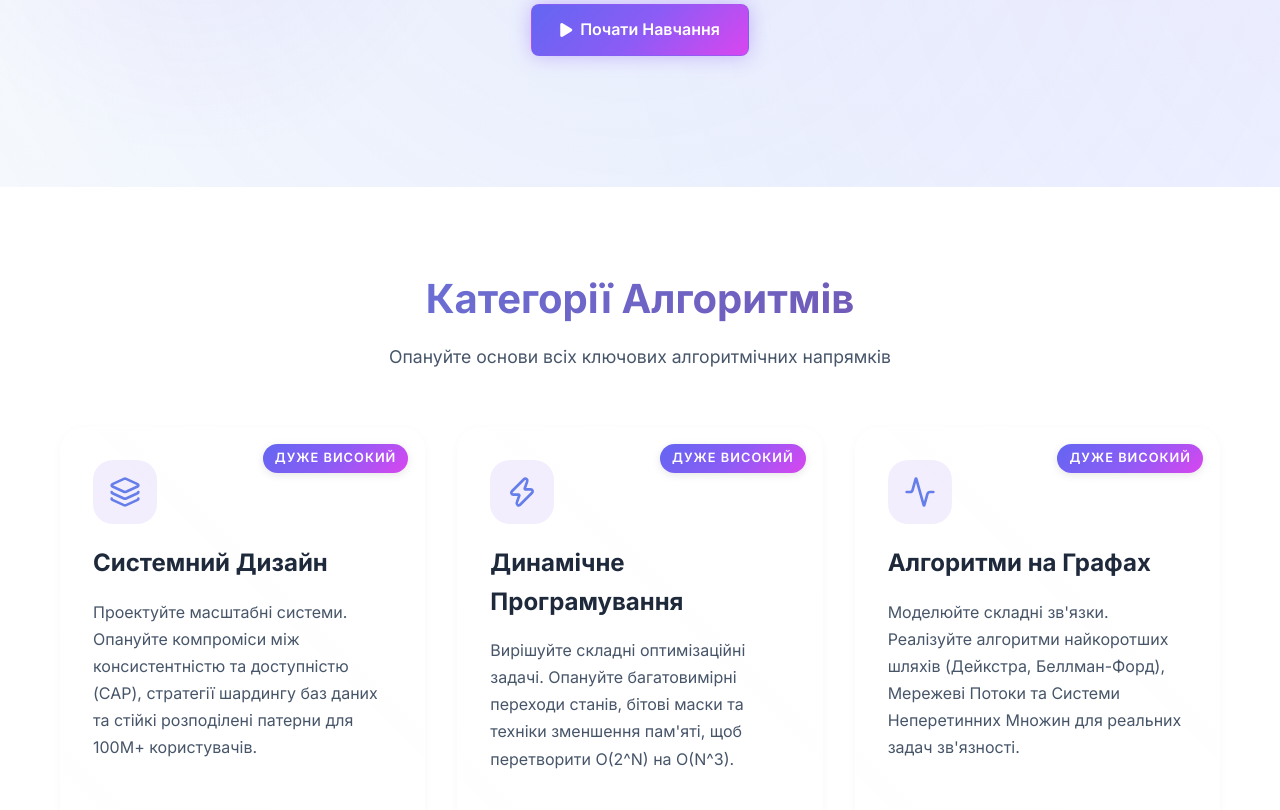
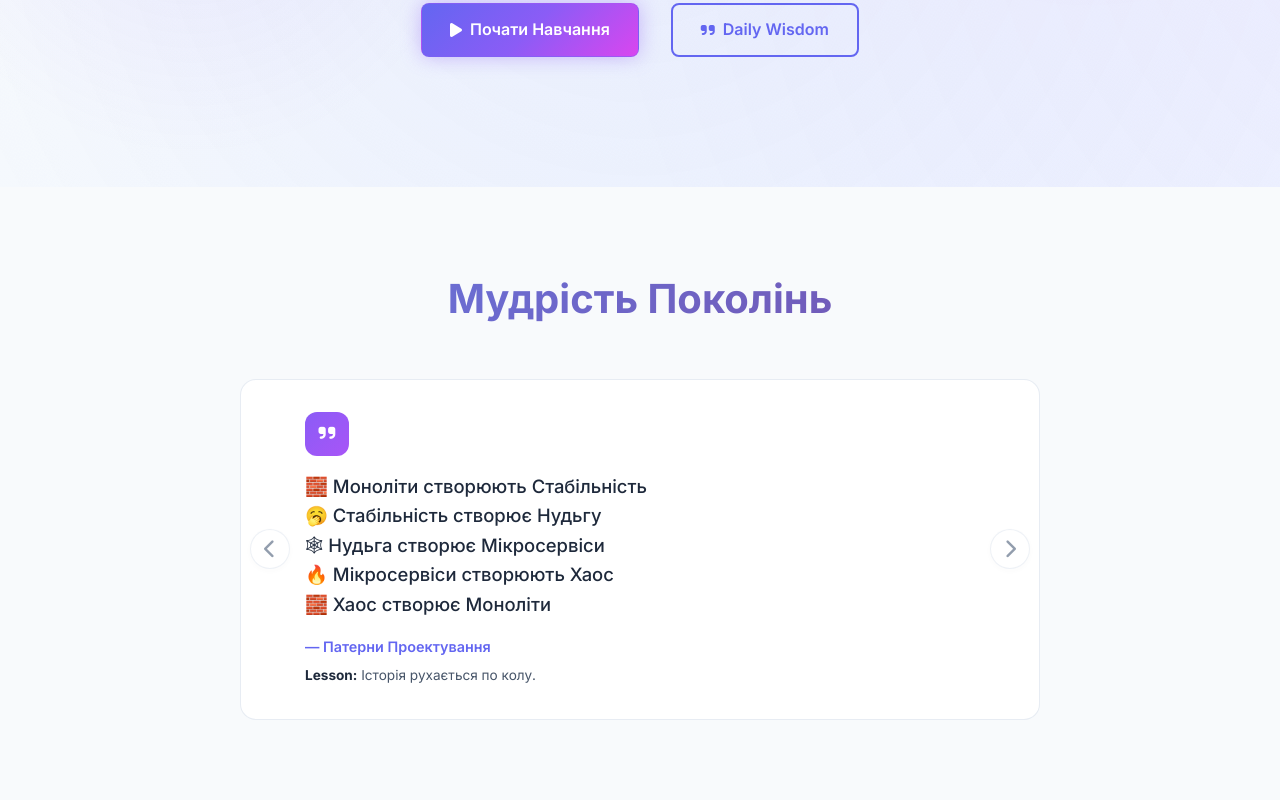
Before and after one commit to AnthonyKot/algopath, a plain HTML site: page index.html in a window 1280 px wide. Shown: the part 533-1343 px from the top of the page. Drawn offline with nearby package versions, Linux system fonts and the light colour scheme.

Commit message:
feat: Implement theme switching and multi-language support with dynamic content loading and translation.

```diff
--- a/data/ua/meta.json
+++ b/data/ua/meta.json
@@ -297,28 +297,42 @@
                 }
             },
             "wisdom": {
-                "title": "Мудрість Старійшин",
+                "title": "Мудрість Поколінь",
                 "cards": [
                     {
-                        "icon": "fas fa-network-wired",
-                        "title": "Кешування",
-                        "quote": "В інформатиці є лише дві складні речі: інвалідація кешу та вигадування назв.",
-                        "author": "Філ Карлтон",
-                        "lesson": "Свіжість даних проти швидкості."
+                        "icon": "fas fa-sync-alt",
+                        "title": "Коло Архітектури",
+                        "quote": "🧱 Моноліти створюють Стабільність\n🥱 Стабільність створює Нудьгу\n🕸 Нудьга створює Мікросервіси\n🔥 Мікросервіси створюють Хаос\n🧱 Хаос створює Моноліти",
+                        "author": "Патерни Проектування",
+                        "lesson": "Історія рухається по колу."
+                    },
+                    {
+                        "icon": "fas fa-user-graduate",
+                        "title": "Еволюція Кар'єри",
+                        "quote": "👶 Junior питає, як це реалізувати\n👨‍💻 Senior питає, навіщо це нам\n🧙‍♂️ Staff питає, кого будуть будити вночі\n💀 Менеджер питає, коли це буде готово\n📉 «Готово» створює Технічний Борг",
+                        "author": "Корпоративна Драбина",
+                        "lesson": "Перспектива змінює все."
+                    },
+                    {
+                        "icon": "fas fa-band-aid",
+                        "title": "Цикл «Тимчасових Рішень»",
+                        "quote": "⚡️ Швидкі милиці створюють Швидкість\n🚀 Швидкість створює «Успіх»\n💩 «Успіх» створює Legacy Код\n🦕 Legacy Код створює Страждання\n⚡️ Страждання створює Швидкі милиці",
+                        "author": "Колектор Технічного Боргу",
+                        "lesson": "Немає нічого більш вічного, ніж тимчасове рішення."
                     },
                     {
                         "icon": "fas fa-server",
-                        "title": "CAP Теорема",
-                        "quote": "Узгодженість, Доступність, Стійкість до розділення. Оберіть два.",
-                        "author": "Ерік Брюер",
-                        "lesson": "Коли кабель перерізано, ви збрешете користувачу чи покажете помилку?"
+                        "title": "Реальність Деплою",
+                        "quote": "✅ Тести створюють Впевненість\n🚀 Впевненість створює Деплої\n🔥 Деплої створюють Збої\n📜 Збої створюють Процеси\n😴 Процеси створюють Слабкість",
+                        "author": "Істина DevOps",
+                        "lesson": "Буфери безпеки породжують самовдоволення."
                     },
                     {
-                        "icon": "fas fa-tachometer-alt",
-                        "title": "Передчасна Оптимізація",
-                        "quote": "Передчасна оптимізація — корінь усього зла.",
-                        "author": "Дональд Кнут",
-                        "lesson": "Не будуйте розподілену систему, коли вистачить одного Postgres."
+                        "icon": "fas fa-robot",
+                        "title": "Іронія «Сучасного Стека»",
+                        "quote": "⚡️ Прості скрипти створюють Python\n📦 Python створює Важкі Бібліотеки\n🐳 Важкі Бібліотеки створюють Kubernetes\n😵‍💫 Kubernetes створює Складність\n🤖 Складність створює ШІ (щоб писати YAML)",
+                        "author": "Cloud Native Foundation",
+                        "lesson": "Ми вирішуємо проблеми, створюючи більші."
                     }
                 ]
             }
--- a/index.html
+++ b/index.html
@@ -48,10 +48,23 @@
                         <a href="#algorithms" class="btn btn-primary glow-effect">
                             <i class="fas fa-play"></i> Resume Training
                         </a>
+                        <a href="#concepts" class="btn btn-outline" style="margin-left: 1rem;">
+                            <i class="fas fa-quote-right"></i> Daily Wisdom
+                        </a>
                         <!-- Progress section hidden as per user request -->
                     </div>
                 </div>
 
+            </div>
+        </section>
+
+        <!-- System Design Bridges Section -->
+        <section id="concepts" class="concepts-section">
+            <div class="container">
+                <h2>System Design Bridges</h2>
+                <div class="concepts-grid">
+                    <!-- Dynamic Wisdom Cards will be injected here -->
+                </div>
             </div>
         </section>
 
@@ -171,15 +184,7 @@
             </div>
         </section>
 
-        <!-- System Design Bridges Section -->
-        <section id="concepts" class="concepts-section">
-            <div class="container">
-                <h2>System Design Bridges</h2>
-                <div class="concepts-grid">
-                    <!-- Dynamic Wisdom Cards will be injected here -->
-                </div>
-            </div>
-        </section>
+
 
         <!-- Resources Section -->
         <section id="resources" class="resources-section">
--- a/scripts/script.js
+++ b/scripts/script.js
@@ -403,22 +403,79 @@ const LanguageSystem = {
                 sectionTitle.textContent = wisdomData.title;
             }
 
-            // Render Cards
-            const grid = document.querySelector('.concepts-grid');
-            const iconColors = ['purple', 'orange', 'pink'];
+            // Render Cards as Carousel
+            const grid = document.querySelector('.concepts-grid, .wisdom-carousel');
             if (grid) {
+                // Change grid to carousel container
+                grid.className = 'wisdom-carousel';
+
+                const iconColors = ['purple', 'orange', 'pink', 'blue'];
                 grid.innerHTML = wisdomData.cards.map((card, index) => `
-                    <div class="concept-item wisdom-card">
+                    <div class="concept-item wisdom-card ${index === 0 ? 'active' : ''}">
                         <div class="wisdom-quote-icon ${iconColors[index % iconColors.length]}">
                             <i class="fas fa-quote-right"></i>
                         </div>
-                        <blockquote class="wisdom-quote">"${card.quote}"</blockquote>
+                        <blockquote class="wisdom-quote">${card.quote}</blockquote>
                         <div class="wisdom-footer">
                             <span class="wisdom-author">— ${card.author}</span>
                             <p class="wisdom-lesson"><strong>Lesson:</strong> ${card.lesson}</p>
                         </div>
                     </div>
                 `).join('');
+
+                // Start Auto-Rotation
+                if (window.wisdomInterval) clearInterval(window.wisdomInterval);
+
+                let activeIndex = 0;
+                const cards = grid.querySelectorAll('.wisdom-card');
+
+                const showSlide = (index) => {
+                    cards[activeIndex].classList.remove('active');
+                    activeIndex = (index + cards.length) % cards.length;
+                    cards[activeIndex].classList.add('active');
+                };
+
+                const nextSlide = () => showSlide(activeIndex + 1);
+                const prevSlide = () => showSlide(activeIndex - 1);
+
+                // Start timer
+                window.wisdomInterval = setInterval(nextSlide, 10000);
+
+                // Inject Controls
+                const controlsHtml = `
+                    <div class="wisdom-carousel-controls">
+                        <button class="carousel-btn prev-btn" aria-label="Previous Quote"><i class="fas fa-chevron-left"></i></button>
+                        <button class="carousel-btn next-btn" aria-label="Next Quote"><i class="fas fa-chevron-right"></i></button>
+                    </div>
+                `;
+                grid.insertAdjacentHTML('beforeend', controlsHtml);
+
+                // Bind Events
+                const stopRotation = () => {
+                    if (window.wisdomInterval) {
+                        clearInterval(window.wisdomInterval);
+                        window.wisdomInterval = null;
+                    }
+                };
+
+                const prevBtn = grid.querySelector('.prev-btn');
+                const nextBtn = grid.querySelector('.next-btn');
+
+                if (prevBtn) {
+                    prevBtn.addEventListener('click', (e) => {
+                        e.stopPropagation(); // Prevent grid click issues
+                        stopRotation();
+                        prevSlide();
+                    });
+                }
+
+                if (nextBtn) {
+                    nextBtn.addEventListener('click', (e) => {
+                        e.stopPropagation();
+                        stopRotation();
+                        nextSlide();
+                    });
+                }
             }
         }
 
--- a/styles.css
+++ b/styles.css
@@ -736,8 +736,8 @@ body {
 
 /* Resources Section */
 .resources-section {
-    padding: 80px 0;
-    background: var(--bg-secondary);
+    padding: 40px 0 80px 0;
+    background: var(--bg-primary);
     transition: background-color 0.3s ease;
 }
 
@@ -774,7 +774,7 @@ body {
 
 /* Footer */
 footer {
-    background: var(--footer-bg);
+    background: var(--bg-secondary);
     color: var(--text-inverse);
     padding: 2rem 0;
     text-align: center;
@@ -2411,3 +2411,113 @@ footer {
 
 
 }
+
+/* Wisdom Carousel Styles */
+.wisdom-carousel {
+    display: grid;
+    place-items: center;
+    position: relative;
+    max-width: 800px;
+    margin: 0 auto;
+    min-height: 280px;
+    /* Ensure space for tallest quote */
+}
+
+.wisdom-card {
+    grid-area: 1 / 1;
+    opacity: 0;
+    transform: translateX(30px) scale(0.95);
+    transition: all 0.6s cubic-bezier(0.23, 1, 0.32, 1);
+    pointer-events: none;
+    position: absolute;
+    width: 100%;
+}
+
+.wisdom-card.active {
+    opacity: 1;
+    transform: translateX(0) scale(1);
+    pointer-events: auto;
+    position: relative;
+    padding: 2rem 4rem;
+    /* Increased side padding for buttons */
+}
+
+.wisdom-quote {
+    white-space: pre-line;
+    /* Handle newlines in quotes */
+    font-size: 1.15rem;
+    line-height: 1.6;
+}
+
+/* Carousel Controls */
+.wisdom-carousel {
+    position: relative;
+    overflow: hidden;
+    /* Ensure slides stay contained */
+    min-height: 200px;
+    /* Prevent collapse */
+}
+
+.wisdom-carousel-controls {
+    position: absolute;
+    top: 50%;
+    left: 0;
+    right: 0;
+    transform: translateY(-50%);
+    display: flex;
+    justify-content: space-between;
+    padding: 0 10px;
+    pointer-events: none;
+    /* Let clicks pass through area to cards */
+    z-index: 10;
+}
+
+.carousel-btn {
+    pointer-events: auto;
+    width: 40px;
+    height: 40px;
+    border-radius: 50%;
+    background: var(--bg-secondary);
+    border: 1px solid var(--border-color);
+    color: var(--text-tertiary);
+    display: flex;
+    align-items: center;
+    justify-content: center;
+    cursor: pointer;
+    transition: all 0.3s ease;
+    box-shadow: var(--shadow-light);
+    opacity: 0.7;
+}
+
+.carousel-btn:hover {
+    background: var(--brand-primary);
+    color: white;
+    opacity: 1;
+    transform: scale(1.1);
+}
+
+.carousel-btn i {
+    font-size: 1.2rem;
+}
+
+/* Ensure active card is visible */
+.wisdom-card {
+    display: none;
+    animation: fadeIn 0.5s ease;
+}
+
+.wisdom-card.active {
+    display: flex;
+}
+
+@keyframes fadeIn {
+    from {
+        opacity: 0;
+        transform: translateY(10px);
+    }
+
+    to {
+        opacity: 1;
+        transform: translateY(0);
+    }
+}
```
Also changed, not shown: data/en/meta.json (+29 -15 lines).
